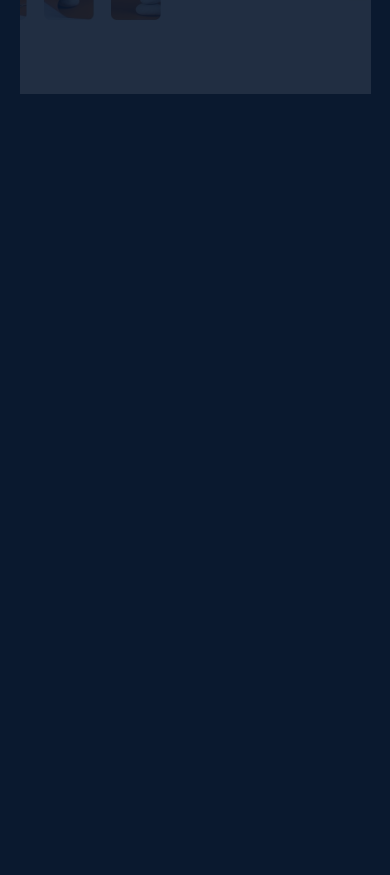
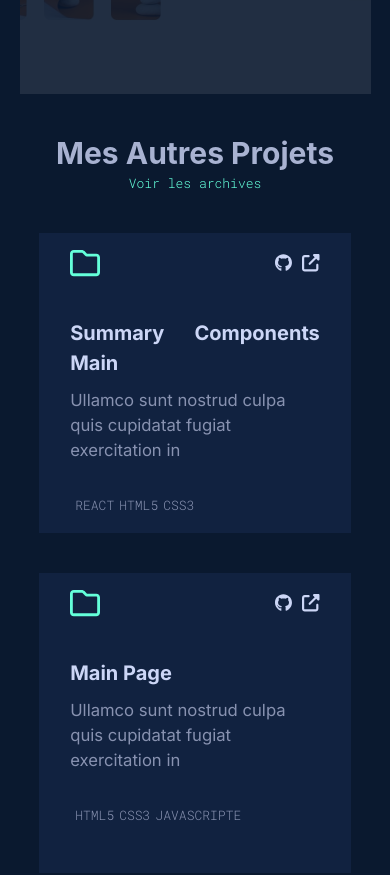
Before and after one commit to henoceli3/v1_portfolio_kodjo_henoc, a Next.js app: page / in a window 390 px wide. Shown: the part 4620-5495 px from the top of the page. Before the commit the page ends 4754 px from the top, so only its background shows below. Built offline with nearby package versions, Linux system fonts and the light colour scheme.

Commit message:
md avant changement majeur niveau responsivité.

```diff
--- a/src/components/parts/CenterPart.js
+++ b/src/components/parts/CenterPart.js
@@ -4,6 +4,7 @@
 import AboutMe from "../sections/AboutMe";
 import Experience from "../sections/Experience";
 import MyWorks from "../sections/MyWorks";
+import OtherWorks from "../sections/OtherWorks";
 
 const CenterPart = () => {
   return (
@@ -19,6 +20,7 @@
         <AboutMe />
         <Experience />
         <MyWorks />
+        <OtherWorks />
       </Center>
     </>
   );
--- /dev/null
+++ b/src/components/sections/OtherWorks.js
@@ -0,0 +1,79 @@
+import { OtheProjectLength, OtherWorksList } from "@/confing";
+import theme from "@/styles/root";
+import OrtherWorksTemplate from "@/templates/OrtherWorksTemplate";
+import { Button, Center, Flex, Heading, Link, Text } from "@chakra-ui/react";
+import React from "react";
+import { useState } from "react";
+
+const OtherWorks = () => {
+  const [visibleProjects, setVisibleProjects] = useState(6);
+  const [showMore, setShowMore] = useState(false);
+  const handleLoadMore = () => {
+    console.log(OtheProjectLength);
+    if (visibleProjects < OtheProjectLength) {
+      setVisibleProjects(visibleProjects + 6);
+    } else {
+      setVisibleProjects(6);
+    }
+  };
+
+  return (
+    <>
+      <Center mb={"2em"} flexDirection={"column"}>
+        <Heading
+          fontSize={"1.5em"}
+          color={theme.lightSlate}
+          textTransform={"capitalize"}
+        >
+          Mes autres projets
+        </Heading>
+        <Link
+          href={"#"}
+          color={theme.green}
+          fontFamily={theme.fontSans}
+          fontSize={"small"}
+          _hover={{
+            textDecoration: "none",
+          }}
+        >
+          Voir les archives
+        </Link>
+      </Center>
+      <Flex
+        w={"100%"}
+        minH={{ base: "100vh", md: "70vh" }}
+        justifyContent={{ base: "center", md: "space-around" }}
+        alignItems={"center"}
+        flexDirection={{ base: "column", md: "row" }}
+        flexWrap={"wrap"}
+      >
+        {OtherWorksList.slice(0, visibleProjects).map((works) => (
+          <OrtherWorksTemplate key={works.id} item={works} />
+        ))}
+      </Flex>
+      <Center w={"100%"} mb={"2em"}>
+        <Button
+          h={"2.5em"}
+          w={"10em"}
+          bg={"transparent"}
+          fontWeight={"light"}
+          borderRadius={"5px"}
+          borderWidth={"1px"}
+          borderColor={theme.green}
+          color={theme.green}
+          _hover={{
+            textDecoration: "none",
+            outline: "none",
+            boxShadow: `3px 3px 0 0 ${theme.green}`,
+            transform: "translate(-4px, -4px)",
+          }}
+          onClick={handleLoadMore}
+        >
+          Afficher plus
+        </Button>
+      </Center>
+    </>
+  );
+};
+
+export default OtherWorks;
--- a/src/confing.js
+++ b/src/confing.js
@@ -152,4 +152,64 @@
   },
 ];
 
-export { navItems, ExperienceListe, FlagshipProject };
+const OtherWorksList = [
+  {
+    id: 1,
+    externalLink: "https://henoceli3.github.io/results-summary-component-main/",
+    githubLink: "https://github.com/henoceli3/results-summary-component-main",
+    title: "Summary Components Main",
+    description:
+      "Ullamco sunt nostrud culpa quis cupidatat fugiat exercitation in",
+    langagues: ["REACT", "HTML5", "CSS3"],
+  },
+  {
+    id: 2,
+    externalLink:
+      "https://henoceli3.github.io/ok-intro-section-with-dropdown-navigation-main/",
+    githubLink:
+      "https://github.com/henoceli3/ok-intro-section-with-dropdown-navigation-main",
+    title: "Main Page",
+    description:
+      "Ullamco sunt nostrud culpa quis cupidatat fugiat exercitation in",
+    langagues: ["HTML5", "CSS3", "JAVASCRIPTE"],
+  },
+  {
+    id: 3,
+    externalLink: "",
+    githubLink: "https://github.com/henoceli3/node-4kBoutik",
+    title: "4Kboutique",
+    description:
+      "Ullamco sunt nostrud culpa quis cupidatat fugiat exercitation in",
+    langagues: ["NODE.JS", "EXPRESSE", "JAVASCRIPTE"],
+  },
+  {
+    id: 4,
+    externalLink: "",
+    githubLink: "https://github.com/henoceli3/node-pokemon-api",
+    title: "Pokemon Api",
+    description:
+      "Ullamco sunt nostrud culpa quis cupidatat fugiat exercitation in",
+    langagues: ["NODE.JS", "EXPRESSE", "JAVASCRIPTE"],
+  },
+  {
+    id: 5,
+    externalLink: "https://henoceli3.github.io/results-summary-component-main/",
+    githubLink: "https://github.com/henoceli3/results-summary-component-main",
+    title: "Pokemon App",
+    description:
+      "Ullamco sunt nostrud culpa quis cupidatat fugiat exercitation in",
+    langagues: ["ANGULAR", "HTML5", "CSS3", "BOOSTRAP", "TYPESCRIPTE"],
+  },
+  {
+    id: 6,
+    externalLink: "https://henoceli3.github.io/results-summary-component-main/",
+    githubLink: "https://github.com/henoceli3/results-summary-component-main",
+    title: "POKEMON APP",
+    description:
+      "Ullamco sunt nostrud culpa quis cupidatat fugiat exercitation in",
+    langagues: ["ANGULAR", "HTML5", "CSS3", "BOOSTRAP", "TYPESCRIPTE"],
+  },
+];
+let OtheProjectLength = OtherWorksList.length;
+
+export { navItems, ExperienceListe, FlagshipProject, OtherWorksList, OtheProjectLength };
--- a/src/styles/globals.css
+++ b/src/styles/globals.css
@@ -63,6 +63,7 @@
   line-height: 1.3;
   color: var(--lightest-slate);
   /* color: #64ffdb29; */
+  /* transform: translateX(); */
 }
 
 a {
--- /dev/null
+++ b/src/templates/OrtherWorksTemplate.js
@@ -0,0 +1,90 @@
+import theme from "@/styles/root";
+import { Box, Center, Flex, Link, Text } from "@chakra-ui/react";
+import { faGithub } from "@fortawesome/free-brands-svg-icons";
+import { faFolder } from "@fortawesome/free-regular-svg-icons";
+import { faExternalLinkAlt } from "@fortawesome/free-solid-svg-icons";
+import { FontAwesomeIcon } from "@fortawesome/react-fontawesome";
+import React from "react";
+
+const OrtherWorksTemplate = ({ item }) => {
+  return (
+    <>
+      <Center
+        w={{ base: "80%", md: "30%" }}
+        h={"15em"}
+        mb={"2em"}
+        bg={theme.lightNavy}
+        _hover={{
+          transform: "translateY(-10px)",
+          transition: theme.transition,
+        }}
+      >
+        {/* container  */}
+        <Center
+          w={"100%"}
+          h={"90%"}
+          flexDirection={"column"}
+          justifyContent={"start"}
+        >
+          {/* les icones */}
+          <Center w={"80%"} justifyContent={"space-between"} mb={"2em"}>
+            <FontAwesomeIcon icon={faFolder} color={theme.green} size="xl" />
+            <Box>
+              {item.githubLink ? (
+                <Link href={item.githubLink}>
+                  <FontAwesomeIcon
+                    icon={faGithub}
+                    size="sm"
+                    style={{ color: theme.lightestSlate, marginRight: "10px" }}
+                  />
+                </Link>
+              ) : null}
+
+              {item.externalLink ? (
+                <Link href={item.externalLink}>
+                  <FontAwesomeIcon
+                    icon={faExternalLinkAlt}
+                    size="sm"
+                    style={{ color: theme.lightestSlate }}
+                  />
+                </Link>
+              ) : null}
+            </Box>
+          </Center>
+          {/* textes  */}
+          <Box w={"80%"}>
+            {/* title  */}
+            <Text
+              textAlign={"justify"}
+              color={theme.lightestSlate}
+              textTransform={"capitalize"}
+              _hover={{ color: theme.green }}
+              fontWeight={"bold"}
+              mb={".5em"}
+            >
+              {item.title}
+            </Text>
+            <Text color={theme.slate} fontSize={"smaller"} mb={"2em"}>
+              {item.description}
+            </Text>
+            <Flex w={"100%"} fontSize={"small"}>
+              {item.langagues.map((language, indexe) => (
+                <Text
+                  key={indexe}
+                  fontFamily={theme.fontSans}
+                  color={theme.slate}
+                  ml={"5px"}
+                  textTransform={"capitalize"}
+                >
+                  {language}
+                </Text>
+              ))}
+            </Flex>
+          </Box>
+        </Center>
+      </Center>
+    </>
+  );
+};
+
+export default OrtherWorksTemplate;
```
